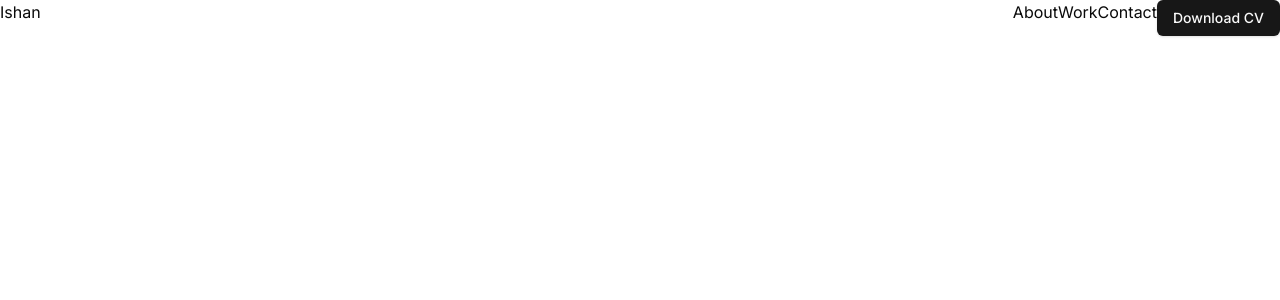
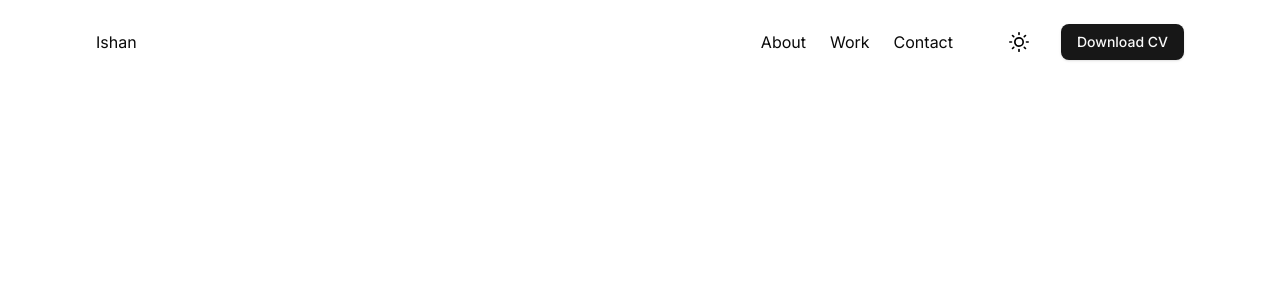
Before and after one commit to IshanVeer/portfolio, a Next.js app: page / in a window 1280 px wide. Shown: the top 300 px of the page. Built offline with nearby package versions, Linux system fonts and the light colour scheme.

Commit message:
created desktop navbar

```diff
--- a/components/shared/Navbar.tsx
+++ b/components/shared/Navbar.tsx
@@ -3,29 +3,38 @@ import React from "react";
 
 import { navLinks } from "@/constants";
 
+import Theme from "./Theme";
 import { Button } from "../ui/button";
 
 const Navbar = () => {
   return (
-    <nav className="flex justify-between">
+    <nav className="mx-24 my-6 flex items-center justify-between">
       <Link href="/">
-        <h1>Ishan</h1>
+        <h1 className="h1-bold">Ishan</h1>
       </Link>
       {/* links and theme */}
-      <div className="flex">
+      <div className="flex items-center justify-between gap-10">
         {/* links */}
-        <ul className="flex">
+        <ul className="base-medium flex items-center justify-between gap-6">
           {navLinks.map((link) => (
-            <li key={link.label}>
+            <li
+              className="transition duration-75 hover:text-gray-600"
+              key={link.label}
+            >
               <Link href={link.route}>{link.label}</Link>
             </li>
           ))}
         </ul>
         {/* theme */}
-        {/* CV button */}
-        <a href="/assets/files/Ishan Veer Resume.pdf" download="Ishan-resume">
-          <Button>Download CV</Button>
-        </a>
+        <div className="flex items-center gap-4">
+          <Theme />
+          {/* CV button */}
+          <a href="/assets/files/Ishan Veer Resume.pdf" download="Ishan-resume">
+            <Button className="paragraph-regular rounded-lg">
+              Download CV
+            </Button>
+          </a>
+        </div>
       </div>
     </nav>
   );
--- /dev/null
+++ b/components/shared/Theme.tsx
@@ -0,0 +1,16 @@
+import Image from "next/image";
+import React from "react";
+
+import { Button } from "../ui/button";
+
+const Theme = () => {
+  return (
+    <div className="p-0">
+      <Button className="" variant="ghost">
+        <Image src="/assets/icons/sun.svg" height={20} width={20} alt="light" />
+      </Button>
+    </div>
+  );
+};
+
+export default Theme;
--- a/constants/index.ts
+++ b/constants/index.ts
@@ -1,5 +1,5 @@
 export const navLinks = [
-  { route: "#/about", label: "About" },
-  { route: "#/work", label: "Work" },
-  { route: "#/contact", label: "Contact" },
+  { route: "#about", label: "About" },
+  { route: "#work", label: "Work" },
+  { route: "#contact", label: "Contact" },
 ];
```
Also changed, not shown: public/assets/icons/moon.svg (added), public/assets/icons/sun.svg (added).
